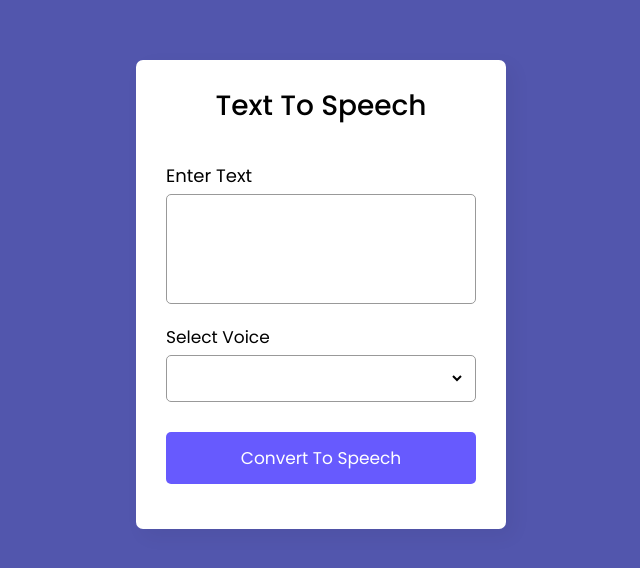
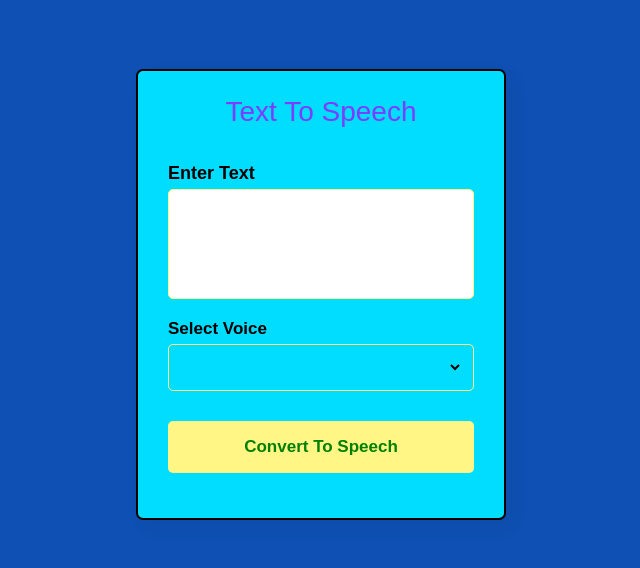
Before and after one commit to SriVishalS/Text-To-Speech-Converter, a plain HTML site: page index.html in a window 1280 px wide. Shown: the part 106-674 px from the top of the page, without its empty margins (319-959 px from the left). Drawn offline with Linux system fonts and the light colour scheme; a web font is replaced by a local one.

Commit message:
Text-to-Speech

```diff
--- a/index.html
+++ b/index.html
@@ -1,12 +1,17 @@
 <!DOCTYPE html>
 
 <html lang="en" dir="ltr">
+
 <head>
   <meta charset="utf-8">
   <title>Text To Speech.</title>
   <link rel="stylesheet" href="style.css">
   <meta name="viewport" content="width=device-width, initial-scale=1.0">
+  <link rel="preconnect" href="https://fonts.googleapis.com">
+  <link rel="preconnect" href="https://fonts.gstatic.com" crossorigin>
+  <link href="https://fonts.googleapis.com/css2?family=Signika+Negative:wght@300&display=swap" rel="stylesheet">
 </head>
+
 <body>
   <div class="wrapper">
     <header>Text To Speech</header>
@@ -28,4 +33,5 @@
   <script src="script.js"></script>
 
 </body>
+
 </html>
--- a/style.css
+++ b/style.css
@@ -1,105 +1,106 @@
-/* Import Google Font - Poppins */
-@import url('https://fonts.googleapis.com/css2?family=Poppins:wght@400;500;600;700&display=swap');
-*{
+* {
   margin: 0;
   padding: 0;
   box-sizing: border-box;
-  font-family: 'Poppins', sans-serif;
+  font-family: 'Signika Negative', sans-serif;
+  font-weight: 900;
 }
-body{
+body {
   display: flex;
   align-items: center;
   justify-content: center;
   min-height: 100vh;
-  background: #5256AD;
+  background: #0e50b3;
 }
-::selection{
-  color: #fff;
-  background: #5256AD;
+::selection {
+  color: #fff685;
+  background: #0e50b3;
 }
-.wrapper{
+.wrapper {
   width: 370px;
   padding: 25px 30px;
   border-radius: 7px;
-  background: #fff;
-  box-shadow: 7px 7px 20px rgba(0,0,0,0.05);
+  background: #00ddff;
+  box-shadow: 7px 7px 20px rgba(0, 0, 0, 0.05);
+  border: 2px solid black;
 }
-.wrapper header{
+.wrapper header {
   font-size: 28px;
   font-weight: 500;
   text-align: center;
+  color:   #7d3cff;
 }
-.wrapper form{
+.wrapper form {
   margin: 35px 0 20px;
 }
-form .row{
+form .row {
   display: flex;
   margin-bottom: 20px;
   flex-direction: column;
 }
-form .row label{
+form .row label {
   font-size: 18px;
   margin-bottom: 5px;
 }
-form .row:nth-child(2) label{
+form .row:nth-child(2) label {
   font-size: 17px;
 }
-form :where(textarea, select, button){
+form :where(textarea, select, button) {
   outline: none;
   width: 100%;
   height: 100%;
   border: none;
   border-radius: 5px;
 }
-form .row textarea{
+form .row textarea {
   resize: none;
   height: 110px;
   font-size: 15px;
   padding: 8px 10px;
-  border: 1px solid #999;
+  border: 1px solid #fff685;
 }
-form .row textarea::-webkit-scrollbar{
+form .row textarea::-webkit-scrollbar {
   width: 0px;
 }
-form .row .outer{
+form .row .outer {
   height: 47px;
   display: flex;
   padding: 0 10px;
   align-items: center;
   border-radius: 5px;
   justify-content: center;
-  border: 1px solid #999;
+  border: 1px solid #fff685;
 }
-form .row select{
+form .row select {
   font-size: 14px;
   background: none;
 }
-form .row select::-webkit-scrollbar{
+form .row select::-webkit-scrollbar {
   width: 8px;
 }
-form .row select::-webkit-scrollbar-track{
-  background: #fff;
+form .row select::-webkit-scrollbar-track {
+  background: #fff685;
 }
-form .row select::-webkit-scrollbar-thumb{
+form .row select::-webkit-scrollbar-thumb {
   background: #888;
   border-radius: 8px;
-  border-right: 2px solid #ffffff;
+  border-right: 2px solid #fff685;
 }
-form button{
+form button {
   height: 52px;
-  color: #fff;
+  color: green;
   font-size: 17px;
   cursor: pointer;
   margin-top: 10px;
-  background: #675AFE;
+  background: #fff685;
   transition: 0.3s ease;
 }
-form button:hover{
+form button:hover {
   background: #4534fe;
 }
 
-@media(max-width: 400px){
-  .wrapper{
+@media (max-width: 400px) {
+  .wrapper {
     max-width: 345px;
     width: 100%;
   }
```
Also changed, not shown: script.js (+15 -15 lines). Lines whose indentation alone changed are shown as unchanged.
